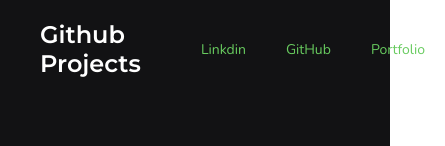
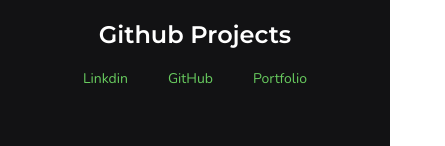
Before and after one commit to Gabriel200395/github-profiles, a React (Create React App) app: page / in a window 390 px wide. Shown: the top 146 px of the page, 445 px wide, since content can reach past the window. Built offline with nearby package versions, Linux system fonts and the light colour scheme; no server answers.

Commit message:
Components Responsivos

```diff
--- a/src/Styles/landing.css
+++ b/src/Styles/landing.css
@@ -32,6 +32,7 @@
   font-family: "Montserrat", sans-serif;
   font-weight: 600;
   font-size: 35px;
+  text-align: center;
 }
 
 .landing-container-user .titulo-name {
@@ -150,3 +151,9 @@
   text-decoration: none;
   cursor: pointer;
 }
+
+@media (max-width: 768px) {
+  .landing-navbar {
+    flex-direction: column;
+  }
+}
```
